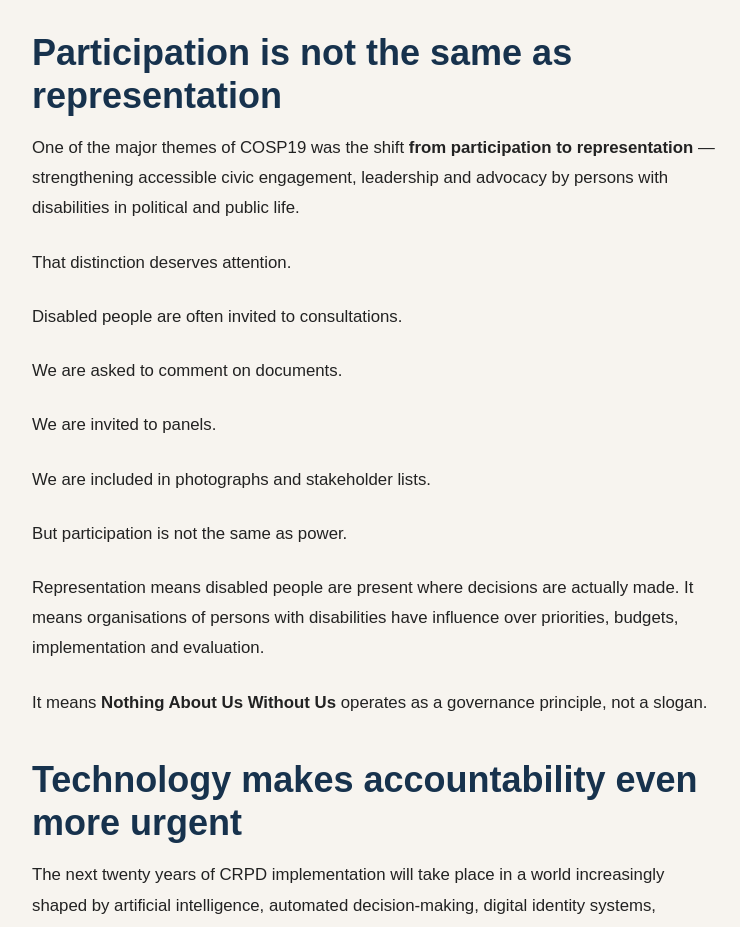
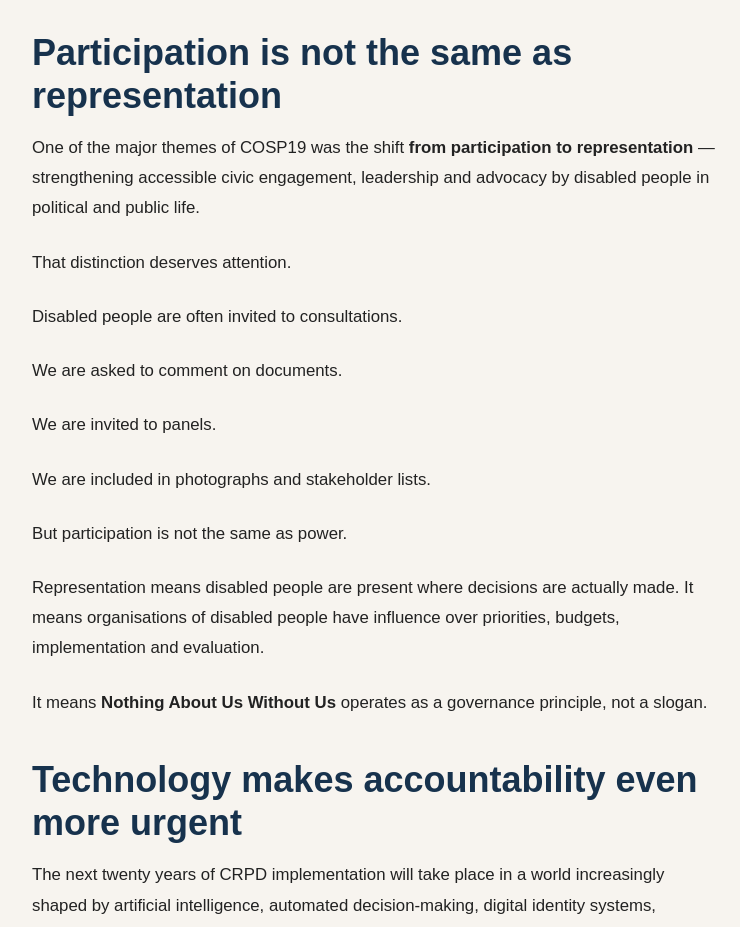
Before and after one commit to laggiesfl/voice-of-disability, a Next.js app: page /blog/uncrpd-global-accountability in a window 1280 px wide. Shown: the part 2160-3087 px from the top of the page, without its empty margins (262-1002 px from the left). Built offline with nearby package versions, Linux system fonts and the light colour scheme.

Commit message:
Apply identity-first disability terminology while retaining official institutional titles

```diff
--- a/app/blog/uncrpd-global-accountability/page.tsx
+++ b/app/blog/uncrpd-global-accountability/page.tsx
@@ -78,7 +78,7 @@ export default function UncrpdGlobalAccountabilityArticle() {
 
         <p>
           One of the major themes of COSP19 was the shift <strong>from participation to representation</strong> — strengthening
-          accessible civic engagement, leadership and advocacy by persons with disabilities in political and public life.
+          accessible civic engagement, leadership and advocacy by disabled people in political and public life.
         </p>
 
         <p>That distinction deserves attention.</p>
@@ -92,7 +92,7 @@ export default function UncrpdGlobalAccountabilityArticle() {
 
         <p>
           Representation means disabled people are present where decisions are actually made. It means organisations of
-          persons with disabilities have influence over priorities, budgets, implementation and evaluation.
+          disabled people have influence over priorities, budgets, implementation and evaluation.
         </p>
 
         <p>It means <strong>Nothing About Us Without Us</strong> operates as a governance principle, not a slogan.</p>
```
